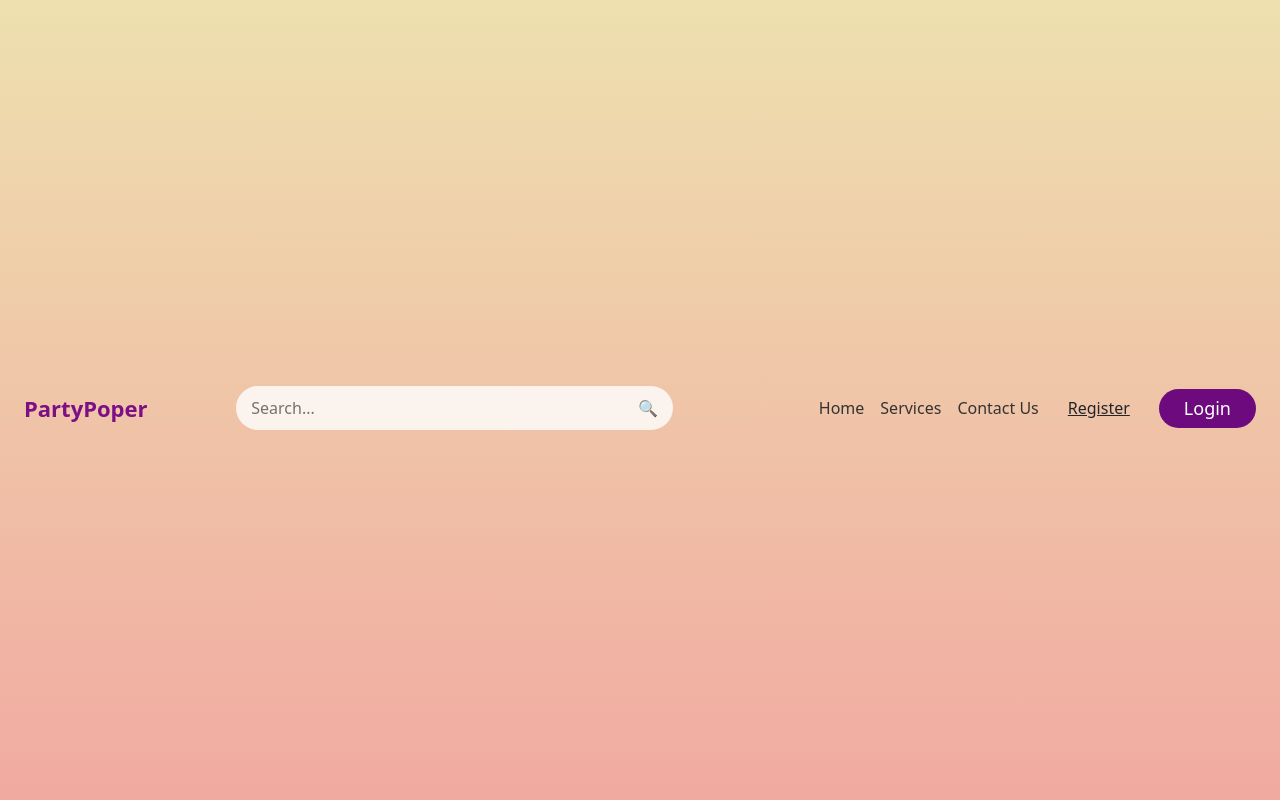
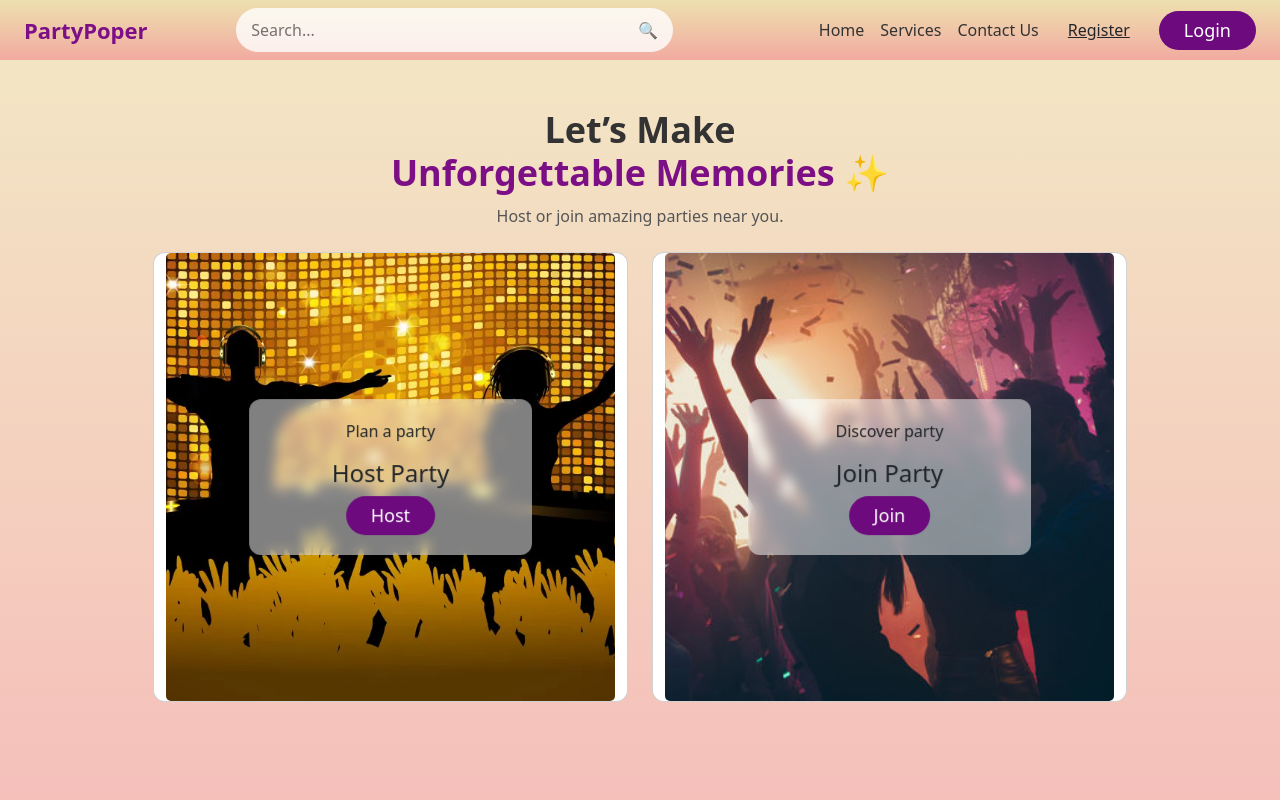
Before and after one commit to Itisharana/Party, a plain HTML site: page index.html in a window 1280 px wide. Shown: the top 800 px of the page. Drawn offline with nearby package versions, Linux system fonts and the light colour scheme.

Commit message:
Update style.css

```diff
--- a/style.css
+++ b/style.css
@@ -6,9 +6,6 @@ body {
     );
     min-height: 100vh;
     margin: 0;
-}
-.container-fluid {
-    min-height: 100vh;
 }
 
 /* NAVBAR */
```
